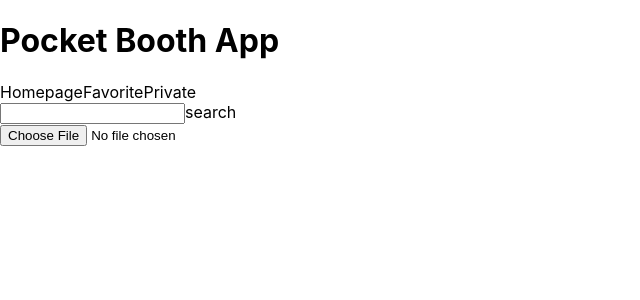
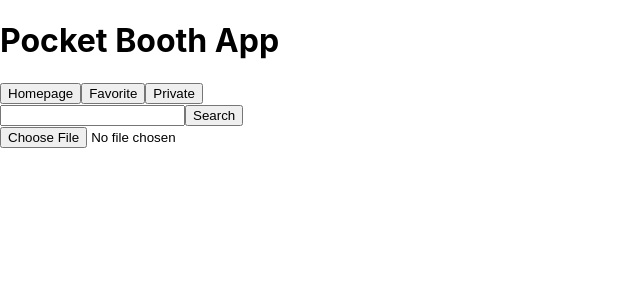
Before and after one commit to RichardMiruka/pocket-booth-app, a React (Create React App) app in the folder client/: page / in a window 1280 px wide. Shown: the top 300 px of the page, without its empty margins (0-640 px from the left). Built offline with nearby package versions, Linux system fonts and the light colour scheme.

Commit message:
added storage

```diff
--- a/client/src/Gallery.js
+++ b/client/src/Gallery.js
@@ -1,23 +1,42 @@
+import React from "react";
 
+function Gallery() {
+    const items = []; // Assuming you have an array of items
 
-
-function Gallery(){
     return (
         <div>
-            <h1 className="mt-5 text-centre main heading">Pocket Booth App</h1>
+            <h1 className="mt-5 text-center main-heading">Pocket Booth App</h1>
             <div className="menu-tab container">
-                <div className="menu-tab d-flex justify center-around">
-                    <btn className="button">Homepage</btn>
-                    <btn className="button">Favorite</btn>
-                    <btn className="button">Private</btn>
+                <div className="menu-tab d-flex justify-content-around">
+                    <button className="button">Homepage</button>
+                    <button className="button">Favorite</button>
+                    <button className="button">Private</button>
                 </div>
                 <div>
-                <input type="search"></input>
-                <btn>search</btn>
+                    <input type="search" />
+                    <button>Search</button>
                 </div>
             </div>
+            <div className="menu-items container-fluid mt-5">
+                <div className="row">
+                    <div className="col-11 mx-auto">
+                        {items.map((element) => {
+                            const { id, user, image, title } = element;
+                            return (
+                                <div key={id}>
+                                    <a href={`/item/${id}`}>{title}</a><br />
+                                    <div className="col-12 col-md-12 col-lg-4 img-div">
+                                        <img src={image} alt="photo of us" className="img-fluid" />
+                                    </div>
+                                    <p>{user}</p>
+                                </div>
+                            );
+                        })}
+                    </div>
+                </div>
+            </div>
+        </div>
+    );
+}
 
-        </div>
-    )
-}
-export default Gallery
+export default Gallery;
--- /dev/null
+++ b/client/src/UseServer.js
@@ -0,0 +1 @@
+import {useState, useEffect} from 'react';
```
Also changed, not shown: client/src/UseStorage.js (added, +26 -0 lines).
